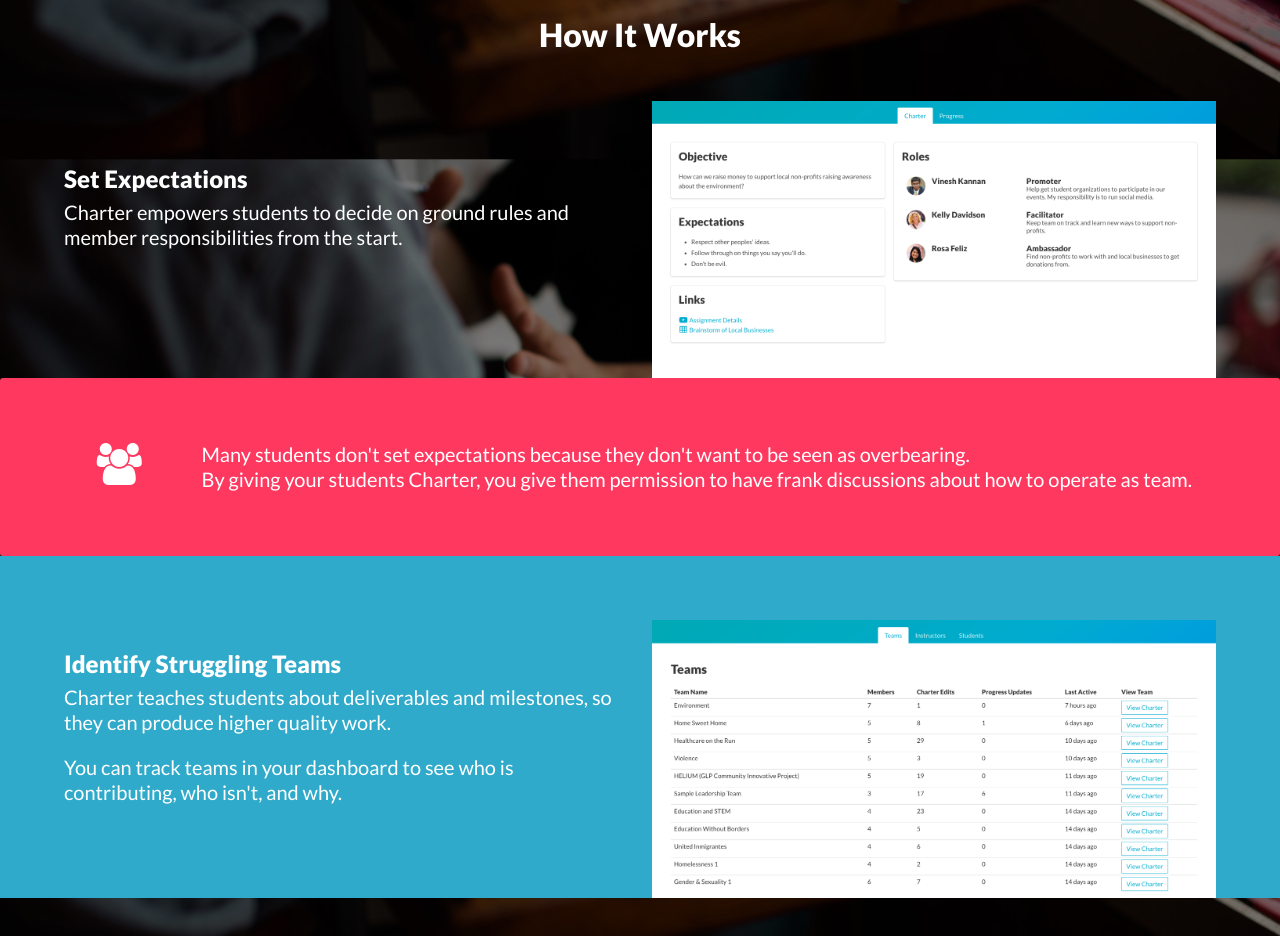
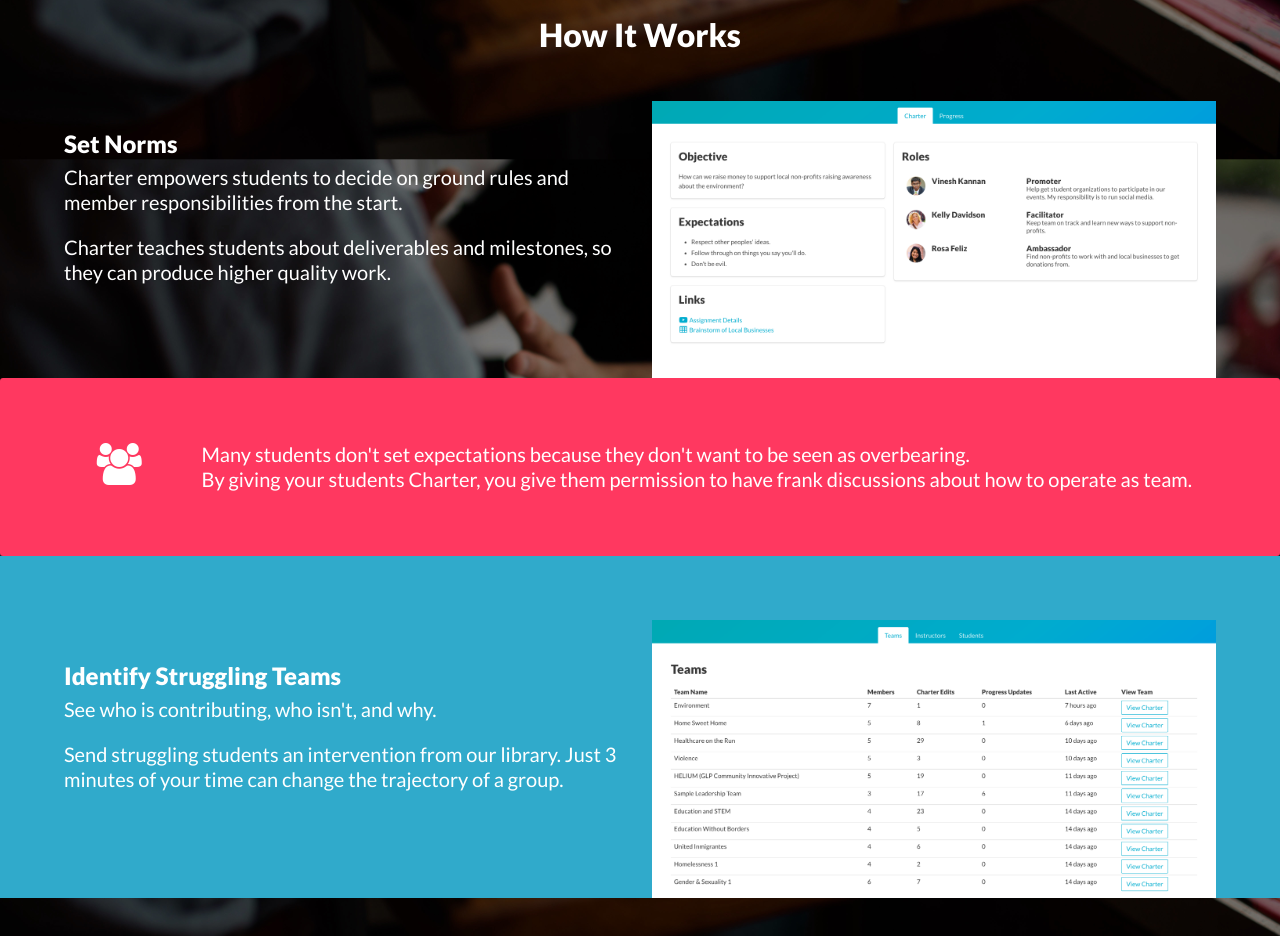
Before and after one commit to teamcharter/teamcharter.github.io, a website: page educators.html in a window 1280 px wide. Shown: the part 694-1630 px from the top of the page. Drawn offline with nearby package versions, Linux system fonts and the light colour scheme.

Commit message:
Change edu copy

```diff
--- a/educators.html
+++ b/educators.html
@@ -82,7 +82,7 @@
 						Your high-achieving students hate group projects.
 					</p>
 					<p class="subtitle is-5">
-						They foot the bill when teammates don't do their fair share of the work.
+						They struggle when teammates don't do their fair share of the work.
 					</p>
 					<p class="subtitle is-5">
 						But, all students need to learn how to work in teams.
@@ -105,9 +105,12 @@
 					<br>
 					<div class="columns level">
 						<div class="column is-6">
-							<h1 class="title is-4">Set Expectations</h1>
+							<h1 class="title is-4">Set Norms</h1>
 							<p class="subtitle is-5 is-neatly-spaced">
 								Charter empowers students to decide on ground rules and member responsibilities from the start.
+							</p>
+							<p class="subtitle is-5">
+								Charter teaches students about deliverables and milestones, so they can produce higher quality work.
 							</p>
 						</div>
 						<div class="column is-6">
@@ -137,10 +140,10 @@
 						<div class="column is-6">
 							<h1 class="title is-4">Identify Struggling Teams</h1>
 							<p class="subtitle is-5 is-neatly-spaced">
-								Charter teaches students about deliverables and milestones, so they can produce higher quality work.
+								See who is contributing, who isn't, and why.
 							</p>
 							<p class="subtitle is-5">
-								You can track teams in your dashboard to see who is contributing, who isn't, and why.
+								Send struggling students an intervention from our library. Just 3 minutes of your time can change the trajectory of a group.
 							</p>
 						</div>
 						<div class="column is-6">
```
